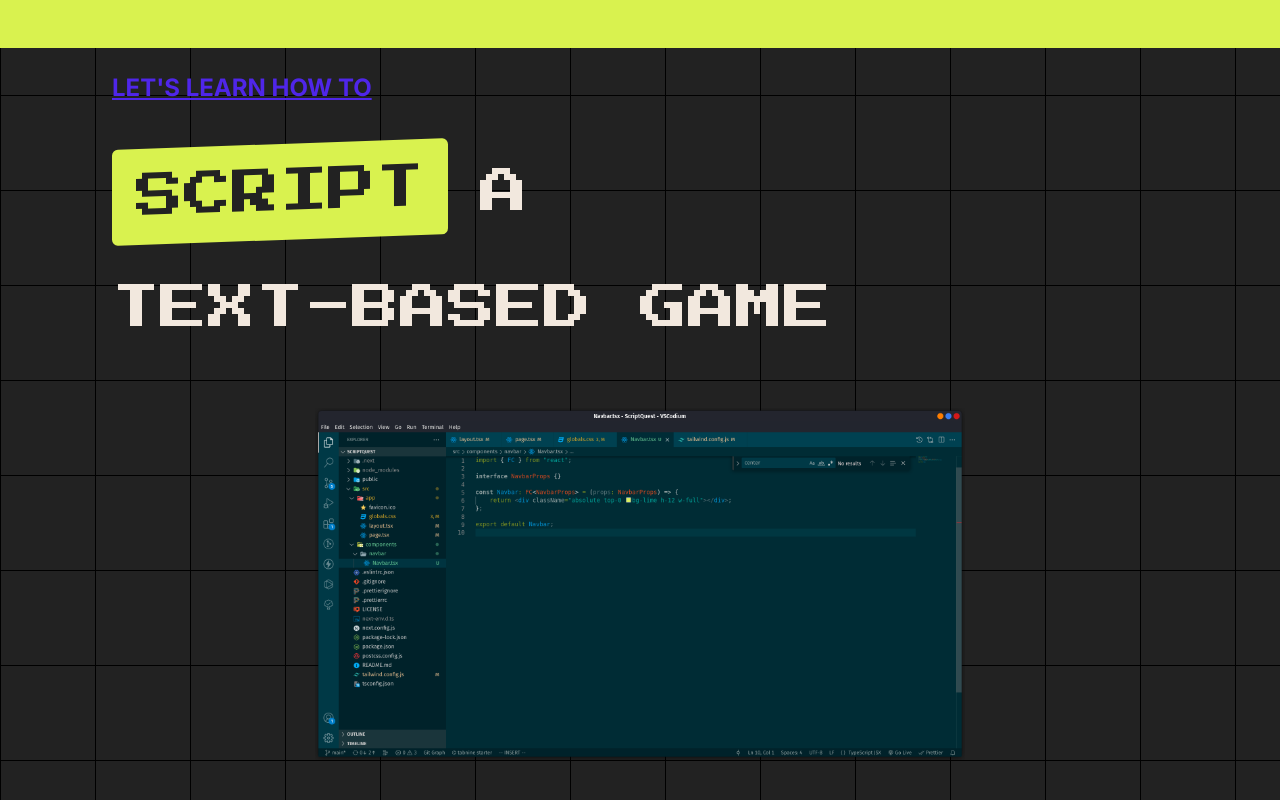
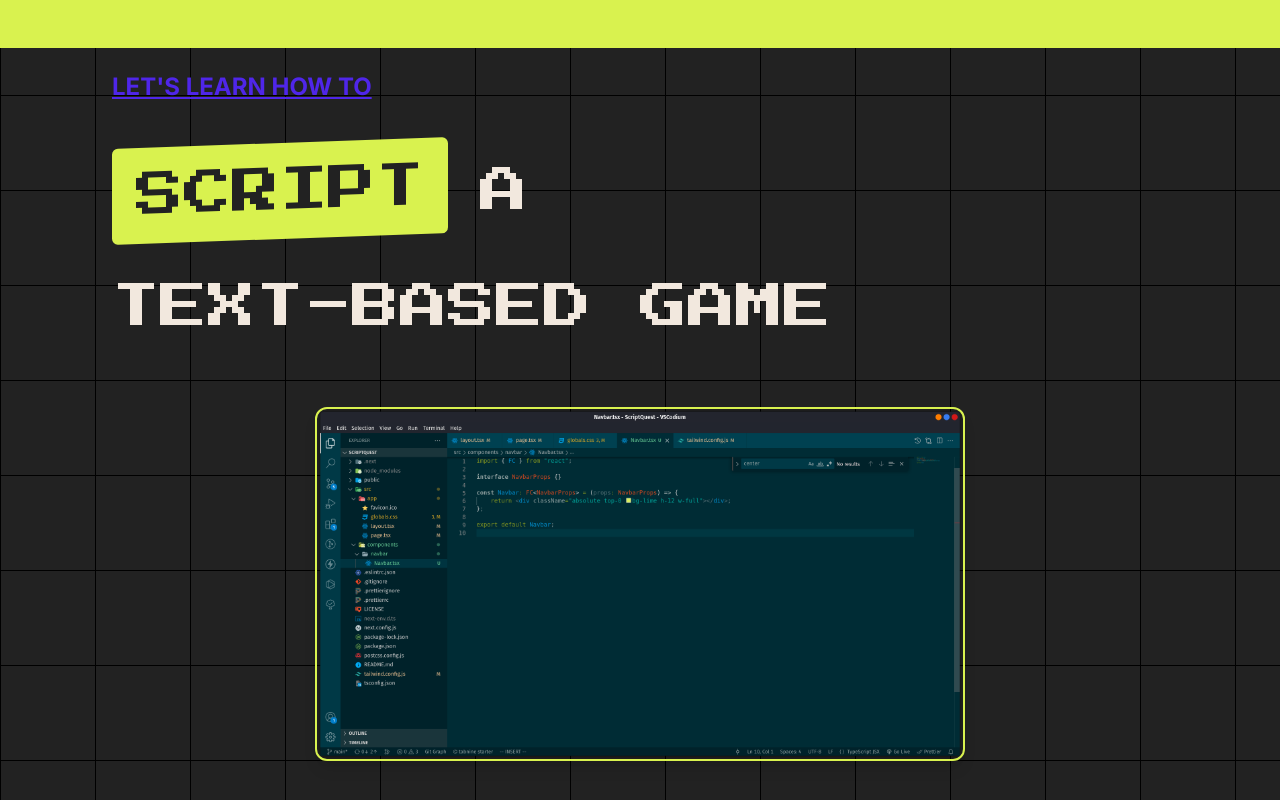
Before and after one commit to pewpewnor/ScriptQuest, a Next.js app: page / in a window 1280 px wide. Built offline with nearby package versions, Linux system fonts and the light colour scheme.

Commit message:
style: add border to hero image

```diff
--- a/src/app/page.tsx
+++ b/src/app/page.tsx
@@ -27,6 +27,7 @@ const WelcomePage: FC<WelcomePageProps> = (props: WelcomePageProps) => {
 
 				<Image
 					src="/hero-image.png"
+					className="rounded-xl border-2 border-lime shadow-lg"
 					width={650}
 					height={650}
 					alt="hero"
```
